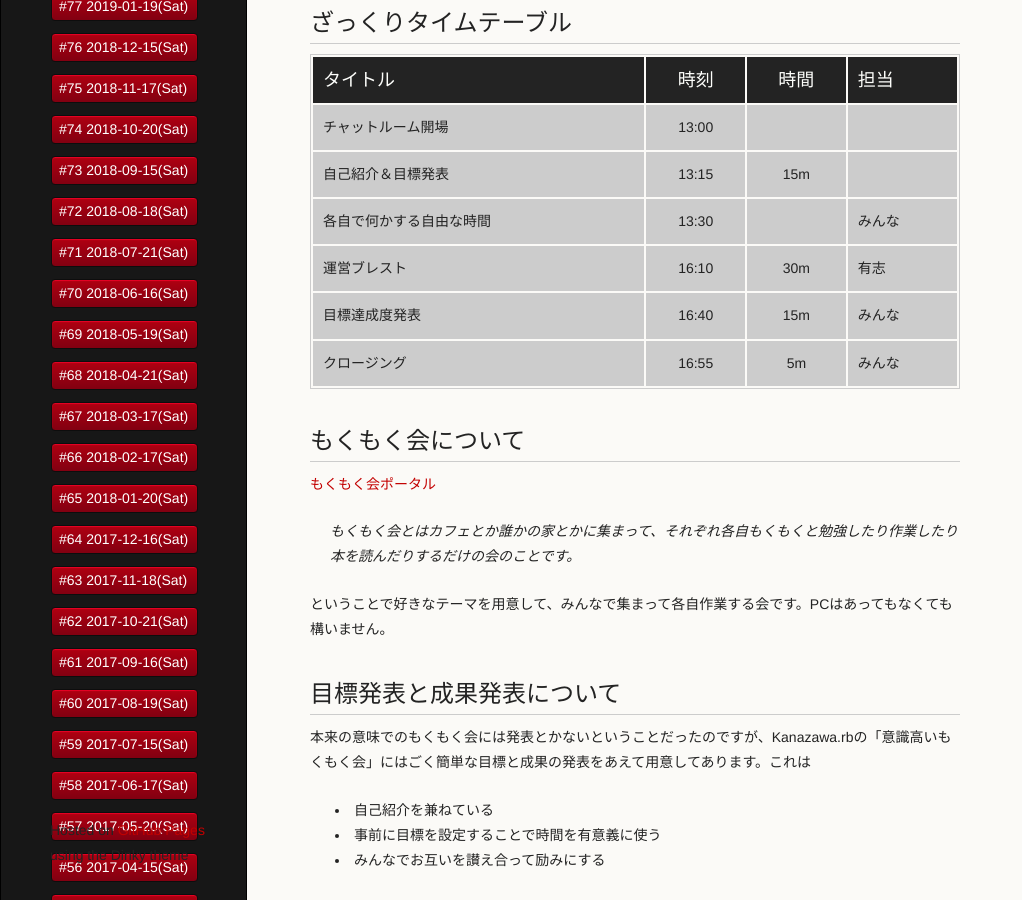
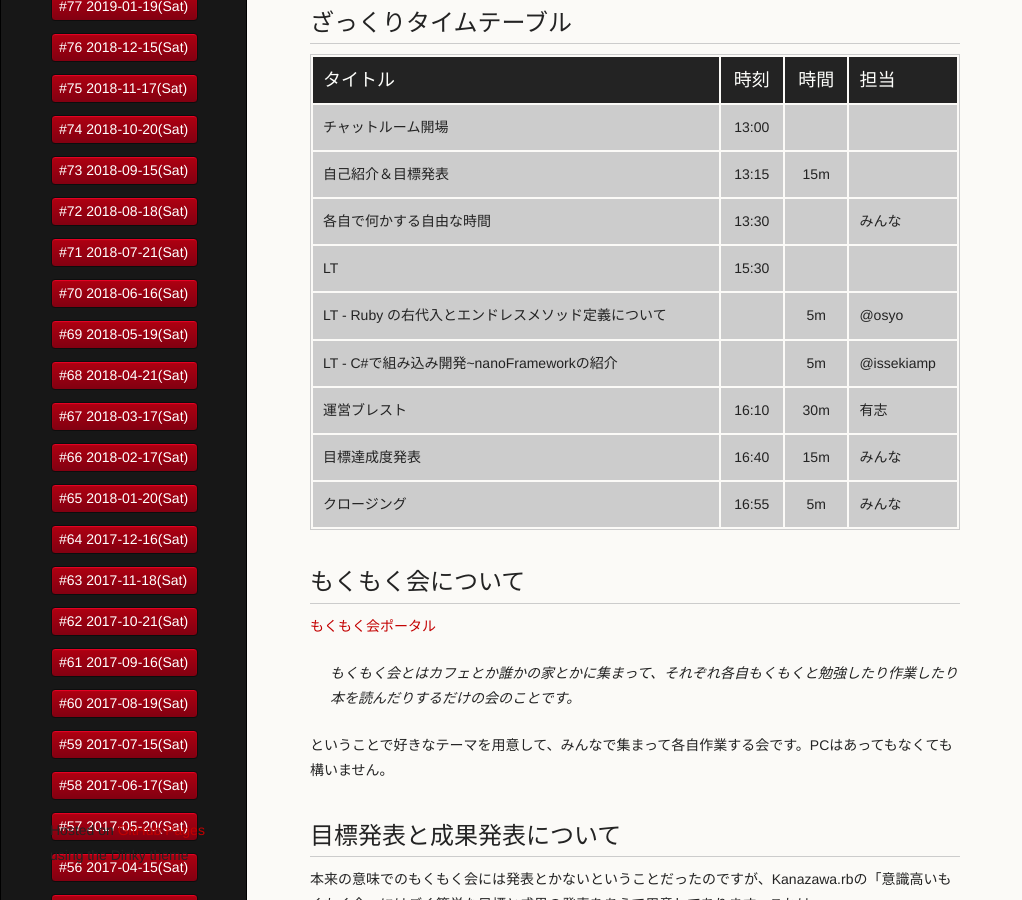
Before and after one commit to kanazawarb/meetup, a Jekyll site: the page built from 92/index.md, in a window 1280 px wide and 900 px high, scrolled down 839 px. Shown: the whole window, without its empty margins (0-1022 px from the left). Built offline with Jekyll 4.4.1, drawn with Linux system fonts in a browser that asks for light colours; a script that is not in the unit is left out.

Commit message:
add meetup 92 LT schedule

```diff
--- a/92/index.md
+++ b/92/index.md
@@ -51,6 +51,9 @@ Kanazawa.rbの意識高いもくもく会には以下のような特徴があり
 | チャットルーム開場                | 13:00 |      |                                                         |
 | 自己紹介＆目標発表                | 13:15 | 15m  |                                                         |
 | 各自で何かする自由な時間          | 13:30 |      | みんな                                                  |
+| LT                                | 15:30 |      |                                                         |
+| LT - Ruby の右代入とエンドレスメソッド定義について | | 5m | @osyo                                          |
+| LT - C#で組み込み開発~nanoFrameworkの紹介 | | 5m | @issekiamp                                              |
 | 運営ブレスト                      | 16:10 | 30m  | 有志                                                    |
 | 目標達成度発表                    | 16:40 | 15m  | みんな                                                  |
 | クロージング                      | 16:55 | 5m   | みんな                                                  |
```
